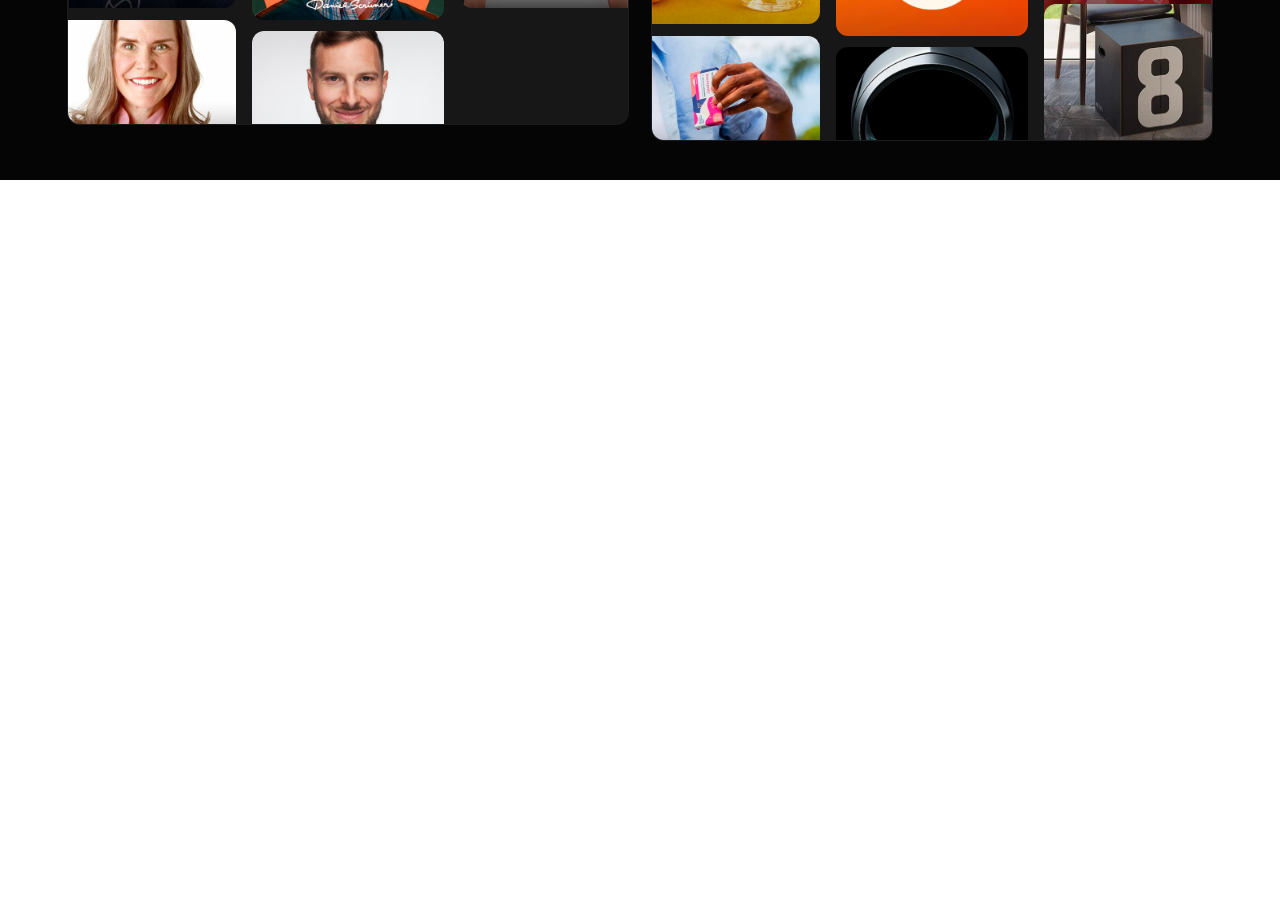
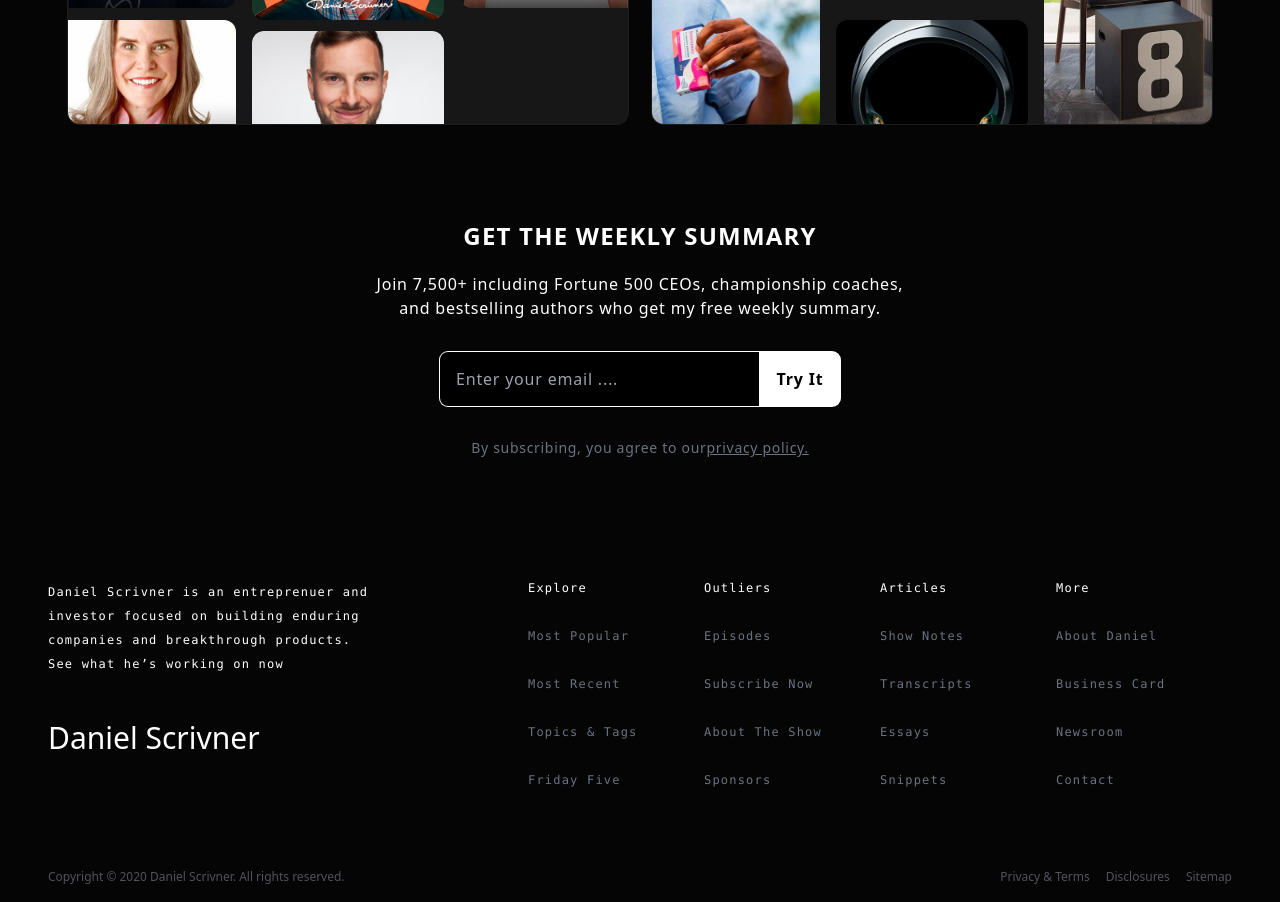
Before and after one commit to devbo-xy/xylo-fe, a Next.js app: page / in a window 1280 px wide. Shown: the part 2500-3402 px from the top of the page. Before the commit the page ends 2680 px from the top, so only its background shows below. Built offline with nearby package versions, Linux system fonts and the light colour scheme.

Commit message:
update footer

```diff
--- /dev/null
+++ b/src/components/organisms/Footer/index.js
@@ -0,0 +1,129 @@
+import Link from "next/link";
+import React from "react";
+
+export const Footer = () => {
+  return (
+    <div className="w-full bg-[#050505] px-8 py-0 lg:py-4 h-full flex flex-col space-y-20">
+      <div className="max-w-7xl mx-auto px-4 flex justify-between flex-col lg:flex-row items-center lg:items-start space-y-10 lg:space-y-0">
+        <div className="flex-col flex space-y-10 lg:space-y-12">
+          <div className="flex-col flex space-y-1">
+            <h2 className="text-white text-xs font-mono tracking-widest w-full lg:w-[70%] leading-6 text-center lg:text-left">
+              Daniel Scrivner is an entreprenuer and investor focused on
+              building enduring companies and breakthrough products.
+            </h2>
+            <Link href="# ">
+              <div className="cursor-pointer">
+                <p className="text-white text-xs font-mono tracking-widest hover:text-[#FF9900] transition-all text-center lg:text-left">
+                  See what he’s working on now
+                </p>
+              </div>
+            </Link>
+          </div>
+          <div>
+            <h2 className="text-white text-3xl text-center lg:text-left">
+              Daniel Scrivner
+            </h2>
+          </div>
+        </div>
+        <div className="flex flex-col lg:flex-row space-y-8 lg:space-y-0 space-x-0 lg:space-x-0">
+          <div className="w-[11rem]">
+            <ul className="flex flex-col space-y-4 lg:space-y-8">
+              <h2 className="text-white text-center lg:text-left text-xs font-mono tracking-widest fot-bold">
+                Explore
+              </h2>
+              <li className="text-gray-500 hover:text-gray-400 text-center lg:text-left text-xs font-mono tracking-widest">
+                Most Popular
+              </li>
+              <li className="text-gray-500 hover:text-gray-400 text-center lg:text-left text-xs font-mono tracking-widest">
+                Most Recent
+              </li>
+              <li className="text-gray-500 hover:text-gray-400 text-center lg:text-left text-xs font-mono tracking-widest">
+                Topics & Tags
+              </li>
+              <li className="text-gray-500 hover:text-gray-400 text-center lg:text-left text-xs font-mono tracking-widest">
+                Friday Five
+              </li>
+            </ul>
+          </div>
+          <div className="w-[11rem]">
+            <ul className="flex flex-col space-y-4 lg:space-y-8">
+              <h2 className="text-white text-center lg:text-left text-xs font-mono tracking-widest fot-bold">
+                Outliers
+              </h2>
+              <li className="text-gray-500 hover:text-gray-400 text-center lg:text-left text-xs font-mono tracking-widest">
+                Episodes
+              </li>
+              <li className="text-gray-500 hover:text-gray-400 text-center lg:text-left text-xs font-mono tracking-widest">
+                Subscribe Now
+              </li>
+              <li className="text-gray-500 hover:text-gray-400 text-center lg:text-left text-xs font-mono tracking-widest">
+                About The Show
+              </li>
+              <li className="text-gray-500 hover:text-gray-400 text-center lg:text-left text-xs font-mono tracking-widest">
+                Sponsors
+              </li>
+            </ul>
+          </div>
+          <div className="w-[11rem]">
+            <ul className="flex flex-col space-y-4 lg:space-y-8">
+              <h2 className="text-white text-center lg:text-left text-xs font-mono tracking-widest fot-bold">
+                Articles
+              </h2>
+              <li className="text-gray-500 hover:text-gray-400 text-center lg:text-left text-xs font-mono tracking-widest">
+                Show Notes
+              </li>
+              <li className="text-gray-500 hover:text-gray-400 text-center lg:text-left text-xs font-mono tracking-widest">
+                Transcripts
+              </li>
+              <li className="text-gray-500 hover:text-gray-400 text-center lg:text-left text-xs font-mono tracking-widest">
+                Essays
+              </li>
+              <li className="text-gray-500 hover:text-gray-400 text-center lg:text-left text-xs font-mono tracking-widest">
+                Snippets
+              </li>
+            </ul>
+          </div>
+          <div className="w-[11rem]">
+            <ul className="flex flex-col space-y-4 lg:space-y-8">
+              <h2 className="text-white text-center lg:text-left text-xs font-mono tracking-widest fot-bold">
+                More
+              </h2>
+              <li className="text-gray-500 hover:text-gray-400 text-center lg:text-left text-xs font-mono tracking-widest">
+                About Daniel
+              </li>
+              <li className="text-gray-500 hover:text-gray-400 text-center lg:text-left text-xs font-mono tracking-widest">
+                Business Card
+              </li>
+              <li className="text-gray-500 hover:text-gray-400 text-center lg:text-left text-xs font-mono tracking-widest">
+                Newsroom
+              </li>
+              <li className="text-gray-500 hover:text-gray-400 text-center lg:text-left text-xs font-mono tracking-widest">
+                Contact
+              </li>
+            </ul>
+          </div>
+        </div>
+      </div>
+      <div className="flex justify-between items-center space-y-4 lg:space-y-0 flex-col lg:flex-row p-4 lg:py-0">
+        <div className="w-[60%]">
+          <h2 className="text-zinc-600 text-[12px] text-center lg:text-left">
+            Copyright © 2020 Daniel Scrivner. All rights reserved.
+          </h2>
+        </div>
+        <div className="">
+          <ul className="flex flex-row space-x-4">
+            <li className="text-zinc-600 hover:text-gray-400 text-[12px]">
+              Privacy & Terms
+            </li>
+            <li className="text-zinc-600 hover:text-gray-400 text-[12px]">
+              Disclosures
+            </li>
+            <li className="text-zinc-600 hover:text-gray-400 text-[12px]">
+              Sitemap
+            </li>
+          </ul>
+        </div>
+      </div>
+    </div>
+  );
+};
--- a/src/components/organisms/Page/SectionTwo/index.js
+++ b/src/components/organisms/Page/SectionTwo/index.js
@@ -6,7 +6,7 @@ export const SectionTwo = () => {
   return (
     <div className="min-h-screen w-full px-6 py-10 bg-[#050505] ring-1 ring-[#1c1c1c]">
       <div className="flex justify-center items-center max-w-6xl mx-auto">
-        <div className="flex flex-col lg:flex-row space-y-4 lg:space-x-6 px-2">
+        <div className="flex flex-col lg:flex-row space-y-4 lg:space-y-0 space-x-0 lg:space-x-6 px-2">
           <div className="bg-[#171717] ring-1 ring-[#1c1c1c] w-full lg:w-[35rem] h-[33rem] lg:h-[100vh] rounded-xl py-10 relative overflow-hidden">
             <div className="flex flex-col space-y-8">
               <div className="flex items-center flex-col space-y-3">
@@ -28,6 +28,7 @@ export const SectionTwo = () => {
                 </span>
               </div>
             </div>
+            <div>
               <div className="lg:w-[10.5rem] w-[5.5rem] h-[5.5rem] lg:h-[10.5rem] absolute bottom-[5rem] lg:bottom-[9rem]">
                 <Image
                   className="rounded-r-xl"
@@ -35,7 +36,7 @@ export const SectionTwo = () => {
                   alt="Image Listen 1"
                 />
               </div>
-            <div className="lg:w-[12rem] w-[6.3rem] h-[6.3rem] lg:h-[12rem] absolute left-[6.1rem] bottom-[3.5rem] lg:left-[11.5rem] lg:bottom-[6.5rem]">
+              <div className="lg:w-[12rem] w-[6.3rem] h-[6.3rem] lg:h-[12rem] absolute bottom-[3.5rem] lg:left-[11.5rem] lg:bottom-[6.5rem]">
                 <Image
                   className="rounded-xl"
                   src={Assets.ImgListen2}
@@ -64,6 +65,7 @@ export const SectionTwo = () => {
                 />
               </div>
             </div>
+          </div>
           <div className="bg-[#171717] ring-1 ring-[#1c1c1c] w-full lg:w-[35rem] h-[33rem] lg:h-[100vh] rounded-xl py-10 relative overflow-hidden">
             <div className="flex flex-col space-y-8">
               <div className="flex items-center flex-col space-y-3">
@@ -74,9 +76,8 @@ export const SectionTwo = () => {
                   Friday 5 Email
                 </h2>
                 <p className="text-center text-lg lg:text-xl text-white w-full lg:w-[80%] tracking-wider font-extralight">
-                  Every week, I sit down with someone in the Top 1% of their
-                  field to decode what they've mastered and what they've learned
-                  along the way.
+                  Every Friday, I share five things I've been reading, using,
+                  and loving—including articles, biohacks, gadgets, and more.
                 </p>
               </div>
               <div className="bg-white h-[3rem] w-[12rem] mx-auto rounded-full flex justify-center items-center">
@@ -85,35 +86,35 @@ export const SectionTwo = () => {
                 </span>
               </div>
             </div>
-            <div className="lg:w-[10.5rem] w-[5.5rem] h-[5.5rem] lg:h-[10.5rem] absolute bottom-[5rem] lg:bottom-[9rem]">
+            <div className="lg:w-[10.5rem] w-[5.5rem] h-[5.5rem] lg:h-[10.5rem] absolute bottom-[5rem] lg:bottom-[11rem]">
               <Image
                 className="rounded-r-xl"
                 src={Assets.ImgSubs1}
                 alt="Image Subscribe 1"
               />
             </div>
-            <div className="lg:w-[12rem] w-[6.3rem] h-[6.3rem] lg:h-[12rem] absolute left-[6.1rem] bottom-[3.5rem] lg:left-[11.5rem] lg:bottom-[6.5rem]">
+            <div className="lg:w-[12rem] w-[6.3rem] h-[6.3rem] lg:h-[12rem] absolute left-[6.1rem] bottom-[3.5rem] lg:left-[11.5rem] lg:bottom-[8rem]">
               <Image
                 className="rounded-xl"
                 src={Assets.ImgSubs2}
                 alt="Image Subscribe 2"
               />
             </div>
-            <div className="lg:w-[10.5rem] w-[5.5rem] h-[5.5rem] lg:h-[10.5rem] absolute right-0 bottom-[5rem] lg:bottom-[9rem]">
+            <div className="lg:w-[10.5rem] w-[5.5rem] h-[5.5rem] lg:h-[10.5rem] absolute right-0 bottom-[5rem] lg:bottom-[11rem]">
               <Image
                 className="rounded-l-xl"
                 src={Assets.ImgSubs3}
                 alt="Image Subscribe 3"
               />
             </div>
-            <div className="lg:w-[10.5rem] w-[5.5rem] h-[5.5rem] lg:h-[10.5rem] absolute -bottom-[2rem] lg:-bottom-[4rem]">
+            <div className="lg:w-[12rem] w-[5.5rem] h-[5.5rem] lg:h-[12rem] absolute -bottom-[2rem] lg:-left-[1.5rem] lg:-bottom-[3.5rem]">
               <Image
                 className="rounded-r-xl"
                 src={Assets.ImgSubs4}
                 alt="Image Subscribe 4"
               />
             </div>
-            <div className="lg:w-[12rem] w-[6.3rem] h-[6.3rem] lg:h-[12rem] absolute left-[6.1rem] -bottom-[3.5rem] lg:left-[11.5rem] lg:-bottom-[6.2rem]">
+            <div className="lg:w-[12rem] w-[6.3rem] h-[6.3rem] lg:h-[12rem] absolute left-[6.1rem] -bottom-[3.5rem] lg:left-[11.5rem] lg:-bottom-[5.5rem]">
               <Image
                 className="rounded-xl"
                 src={Assets.ImgSubs5}
@@ -128,69 +129,43 @@ export const SectionTwo = () => {
               />
             </div>
           </div>
-          {/* <div className="bg-[#171717] ring-1 ring-[#1c1c1c] w-full lg:w-[35rem] h-[100vh] rounded-xl py-10 relative overflow-hidden">
+        </div>
+      </div>
+      <div className="w-full h-auto lg:h-[25rem] py-[6rem]">
+        <div className="max-w-6xl mx-auto flex justify-center items-center">
           <div className="flex flex-col space-y-8">
-              <div className="flex items-center flex-col space-y-3">
-                <h4 className="text-[#FF9900] font-bold text-sm uppercase tracking-wider text-center">
-                  Subscribe Now
-                </h4>
-                <h2 className="text-white text-3xl tracking-wide text-center">
-                  Friday 5 Email
+            <div className="flex-col space-y-5 flex items-center">
+              <h2 className="uppercase text-white text-lg lg:text-2xl font-semibold tracking-wider text-center">
+                Get The Weekly Summary
               </h2>
-                <p className="text-center text-xl text-white w-[80%] tracking-wider font-extralight">
-                  Every Friday, I share five things I've been reading, using,
-                  and loving—including articles, biohacks, gadgets, and more.
+              <p className="text-white text-center tracking-wider font-extralight text-sm lg:text-base w-full lg:w-[55%]">
+                Join 7,500+ including Fortune 500 CEOs, championship coaches,
+                and bestselling authors who get my free weekly summary.
               </p>
             </div>
-              <div className="bg-white h-[3rem] w-[12rem] mx-auto rounded-full flex justify-center items-center">
-                <span className="text-sm tracking-wider font-semibold">
-                  Subscribe Now
+            <div className="flex flex-col lg:flex-row justify-center items-center relative">
+              <div className="bg-black ring-1 ring-white px-4 py-2 h-[3.4rem] w-full lg:w-[20rem] rounded-t-lg lg:rounded-r-none lg:rounded-l-lg flex justify-start">
+                <input
+                  type="text"
+                  placeholder="Enter your email ...."
+                  className="bg-transparent text-base font-extralight tracking-wider outline-none text-white w-full"
+                />
+              </div>
+              <div className="bg-white w-full lg:w-20 h-[3.4rem] ring-1 ring-[#FFFFFF] rounded-b-lg lg:rounded-l-none lg:rounded-r-lg hover:bg-[#FFFFFF]/70 flex items-center justify-center">
+                <span className="text-base tracking-wider font-semibold">
+                  Try It
                 </span>
               </div>
             </div>
-            <div className="w-[10.5rem] h-[10.5rem] absolute bottom-[11rem]">
-              <Image
-                className="rounded-r-xl"
-                src={Assets.ImgSubs1}
-                alt="Image Subscribe 1"
-              />
+            <div className="flex justify-center">
+              <h4 className="text-gray-500 font-extralight tracking-wider text-xs lg:text-sm text-center">
+                By subscribing, you agree to our
+                <span className="underline cursor-pointer hover:text-gray-400">
+                  privacy policy.
+                </span>
+              </h4>
             </div>
-            <div className="w-[12rem] h-[12rem] absolute left-[11.5rem] bottom-[8rem]">
-              <Image
-                className="rounded-xl"
-                src={Assets.ImgSubs2}
-                alt="Image Subscribe 2"
-              />
           </div>
-            <div className="w-[10.5rem] h-[10.5rem] absolute right-0 bottom-[11rem]">
-              <Image
-                className="rounded-l-xl"
-                src={Assets.ImgSubs3}
-                alt="Image Subscribe 3"
-              />
-            </div>
-            <div className="w-[12rem] h-[12rem] absolute -left-[1.5rem] -bottom-[3.5rem]">
-              <Image
-                className="rounded-r-xl"
-                src={Assets.ImgSubs4}
-                alt="Image Subscribe 4"
-              />
-            </div>
-            <div className="w-[12rem] h-[12rem] absolute left-[11.5rem] -bottom-[5.5rem]">
-              <Image
-                className="rounded-xl"
-                src={Assets.ImgSubs5}
-                alt="Image Subscribe 5"
-              />
-            </div>
-            <div className="w-[12rem] h-[12rem] absolute -right-[1.5rem] -bottom-[3.5rem]">
-              <Image
-                className="rounded-l-xl"
-                src={Assets.ImgSubs6}
-                alt="Image Subscribe 6"
-              />
-            </div>
-          </div> */}
         </div>
       </div>
     </div>
--- a/src/components/organisms/index.js
+++ b/src/components/organisms/index.js
@@ -2,3 +2,4 @@ export { Hero } from "./Page/Hero";
 export { Card } from "./Page/Card";
 export { Section } from "./Page/Section";
 export { SectionTwo } from "./Page/SectionTwo";
+export { Footer } from "./Footer";
--- a/src/pages/index.js
+++ b/src/pages/index.js
@@ -1,5 +1,5 @@
 import React, { Fragment } from "react";
-import { Card, Hero, Section, SectionTwo } from "components";
+import { Card, Footer, Hero, Section, SectionTwo } from "components";
 
 export default function Home() {
   return (
@@ -8,6 +8,7 @@ export default function Home() {
       <Card />
       <Section />
       <SectionTwo />
+      <Footer />
     </>
   );
 }
```
Also changed, not shown: src/assets/styles/build.css. Lines whose indentation alone changed are shown as unchanged.
